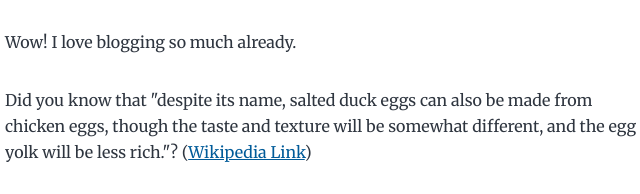
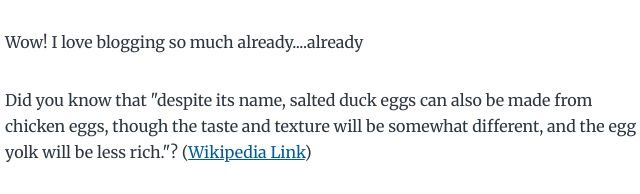
Before and after one commit to revanthchallagundla/gatsby-blog, a Gatsby site: page /my-second-post/ in a window 1280 px wide. Shown: the part 211-405 px from the top of the page, 319-959 px from the left. Built offline with nearby package versions, Linux system fonts and the light colour scheme; Gatsby itself is replaced by a stand-in of ours.

Commit message:
already added

```diff
--- a/content/blog/my-second-post/index.md
+++ b/content/blog/my-second-post/index.md
@@ -3,7 +3,7 @@ title: My Second Post!
 date: "2015-05-06T23:46:37.121Z"
 ---
 
-Wow! I love blogging so much already.
+Wow! I love blogging so much already....already
 
 Did you know that "despite its name, salted duck eggs can also be made from
 chicken eggs, though the taste and texture will be somewhat different, and the
```
